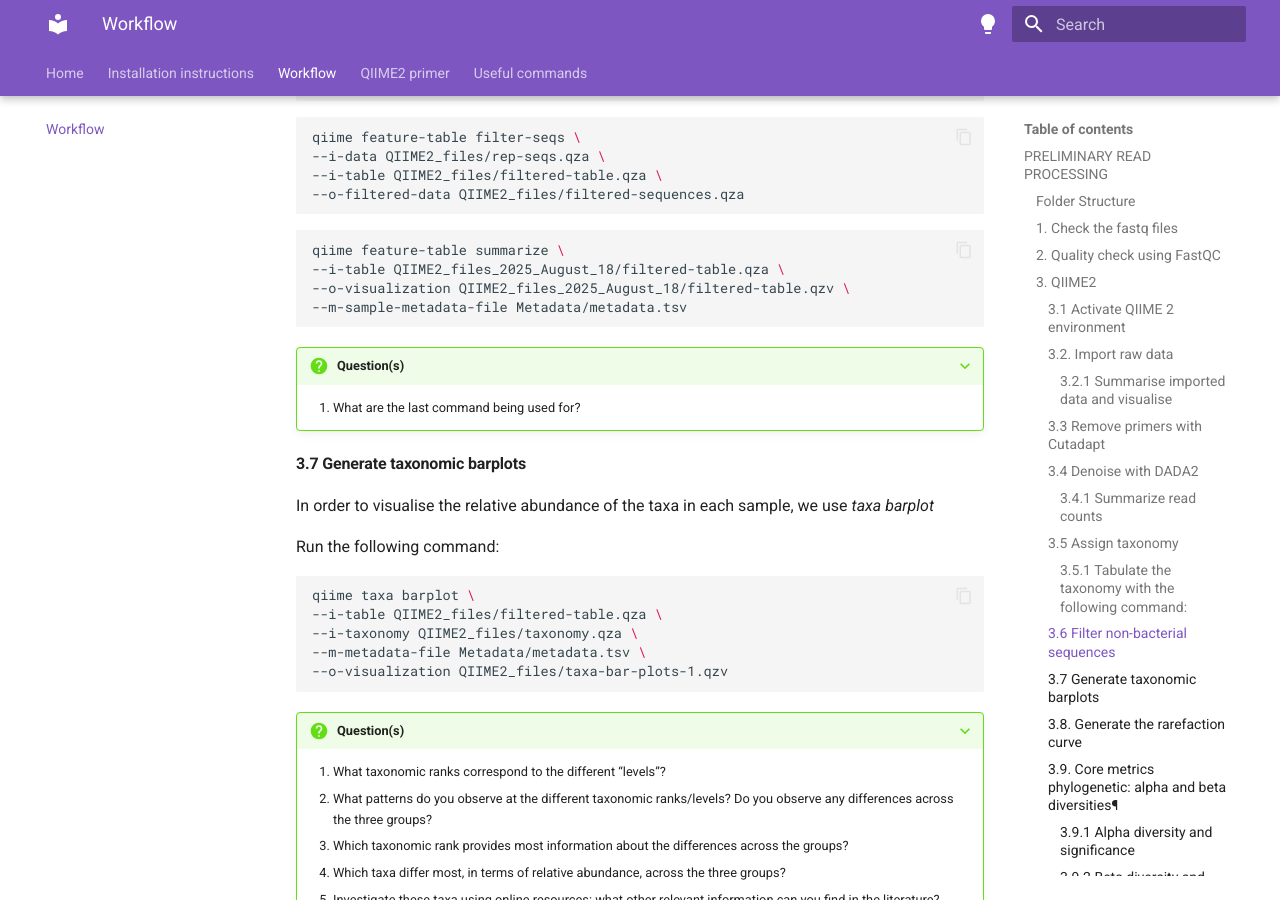
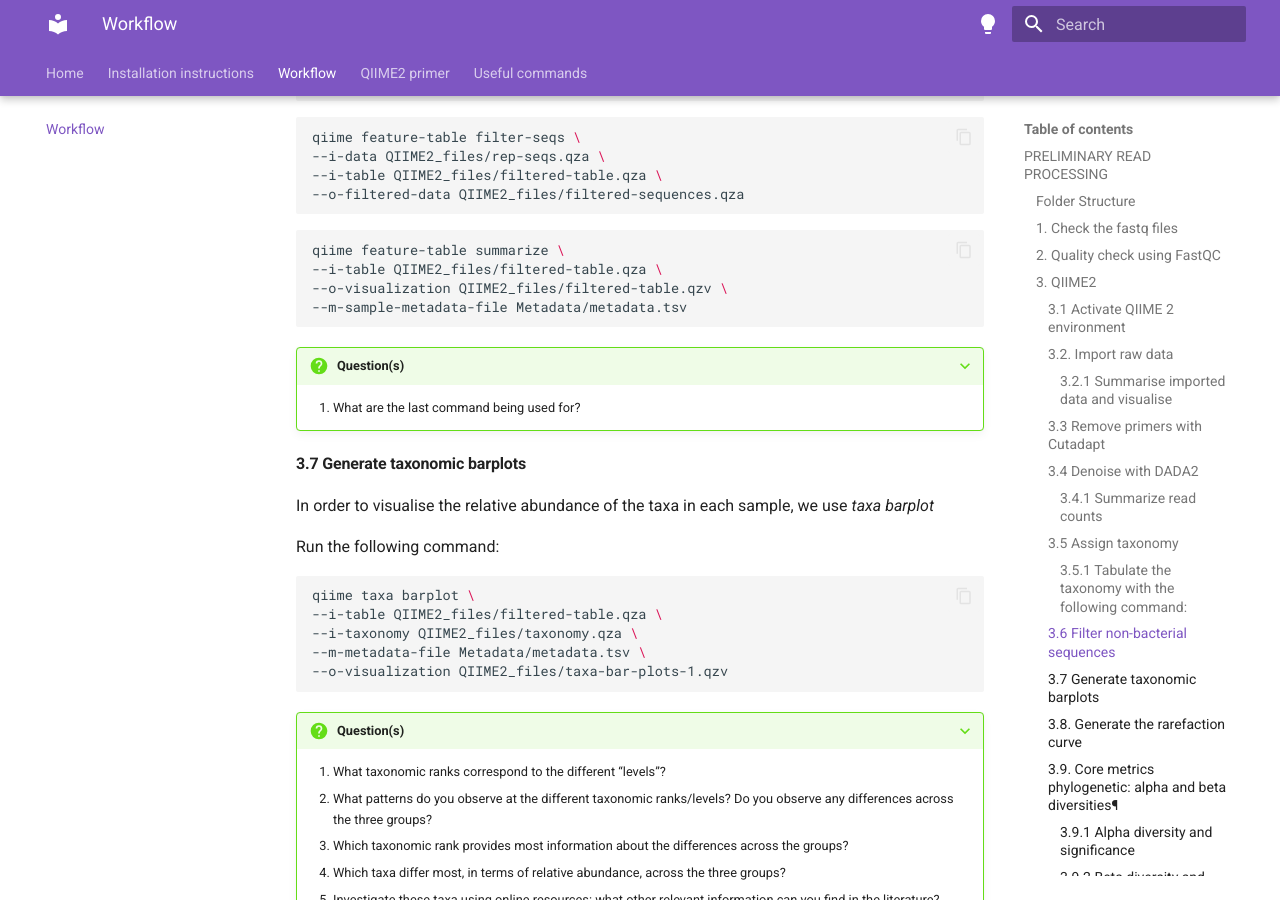
Before and after one commit to natashaztarora/bioinformatics_workflow_bme307, an MkDocs documentation site: the page built from docs/workflow.md, in a window 1280 px wide and 900 px high, scrolled down 7565 px. Built offline with MkDocs 1.6.1 and Material for MkDocs 9.7.7, drawn with Linux system fonts in a browser that asks for light colours.

Commit message:
slight correction

````diff
--- a/docs/workflow.md
+++ b/docs/workflow.md
@@ -274,8 +274,8 @@ qiime feature-table filter-seqs \
 
 ```bash
 qiime feature-table summarize \
---i-table QIIME2_files_2025_August_18/filtered-table.qza \
---o-visualization QIIME2_files_2025_August_18/filtered-table.qzv \
+--i-table QIIME2_files/filtered-table.qza \
+--o-visualization QIIME2_files/filtered-table.qzv \
 --m-sample-metadata-file Metadata/metadata.tsv
 ```
 
````
